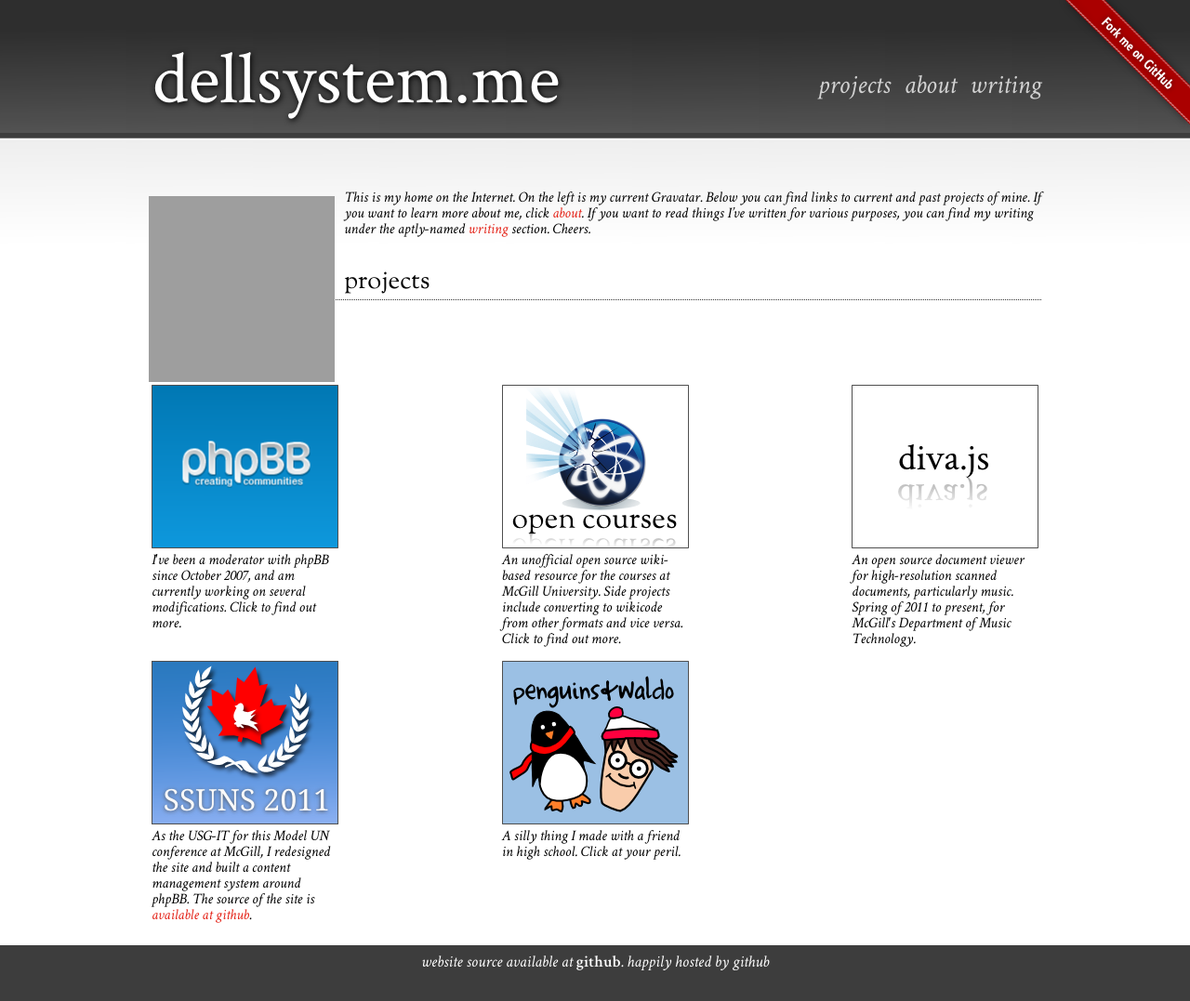
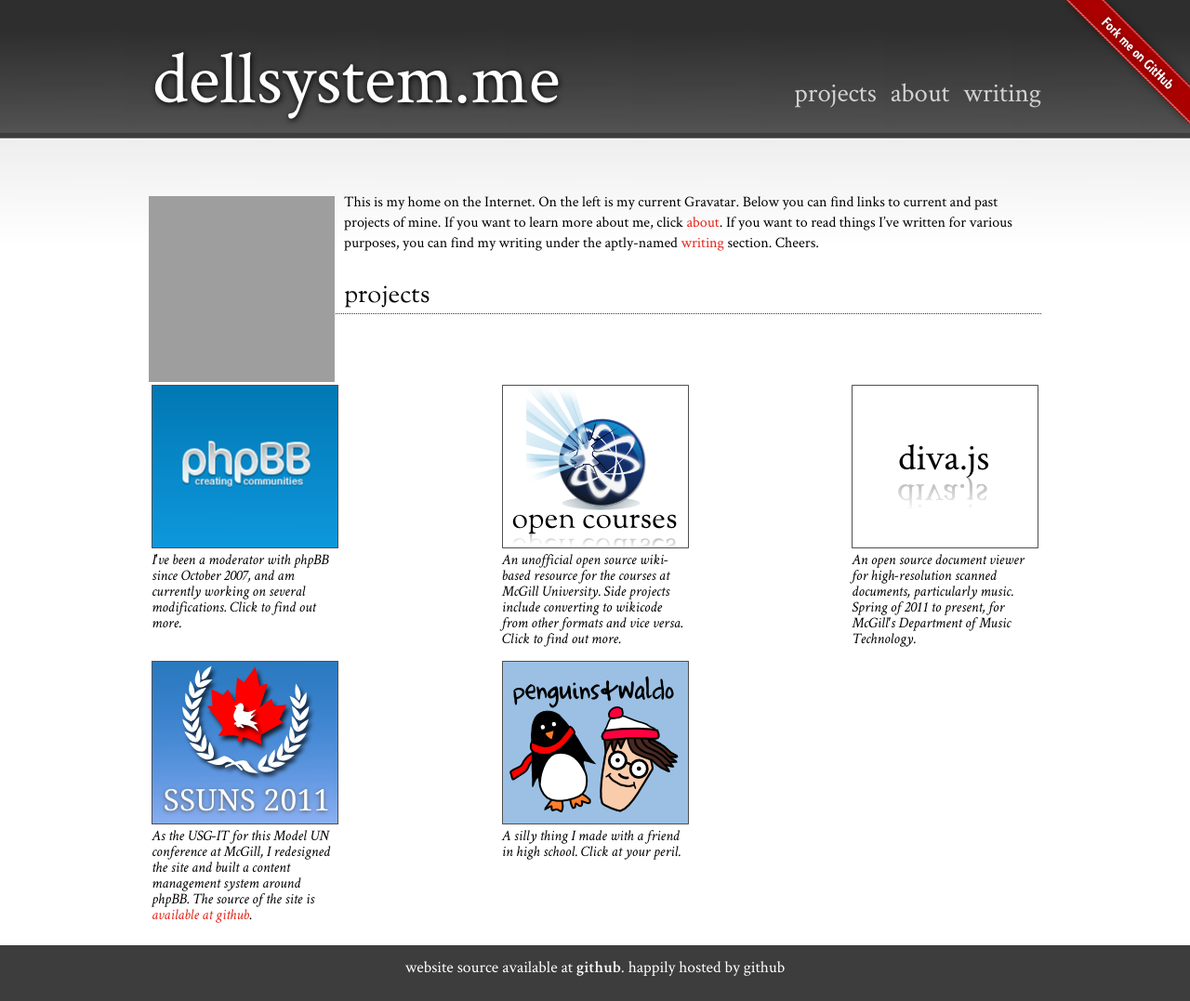
Before and after one commit to dellsystem/dellsystem.github.io, a Jekyll site: the page built from index.md, in a window 1280 px wide. Shown: the whole page at 93% size. Built offline with Jekyll 4.4.1, drawn with Linux system fonts in a browser that asks for light colours; some web fonts are replaced; grey boxes are pictures that could not be loaded.

Commit message:
got rid of google, why is everything italicised in firefox?

```diff
--- a/_layouts/default.html
+++ b/_layouts/default.html
@@ -5,8 +5,6 @@
   <head>
     <meta http-equiv="content-type" content="text/html;charset=UTF-8" />
 	<title>dellsystem.me :: {{ page.title }}</title>
-	<link href='http://fonts.googleapis.com/css?family=Crimson+Text:regular,regularitalic' rel='stylesheet' type='text/css' />
-	<link href='http://fonts.googleapis.com/css?family=OFL+Sorts+Mill+Goudy+TT' rel='stylesheet' type='text/css' />
 	<link href="style.css" media="screen" rel="stylesheet" type="text/css" />
 </head>
 
--- a/style.css
+++ b/style.css
@@ -19,7 +19,7 @@
          url('fonts/crimson-italic.ttf') format('truetype'),
          url('fonts/crimson-italic.svg#CrimsonItalic') format('svg');
     font-weight: normal;
-    font-style: italic, oblique;
+    font-style: italic;
 }
 
 /* The bold version */
```
